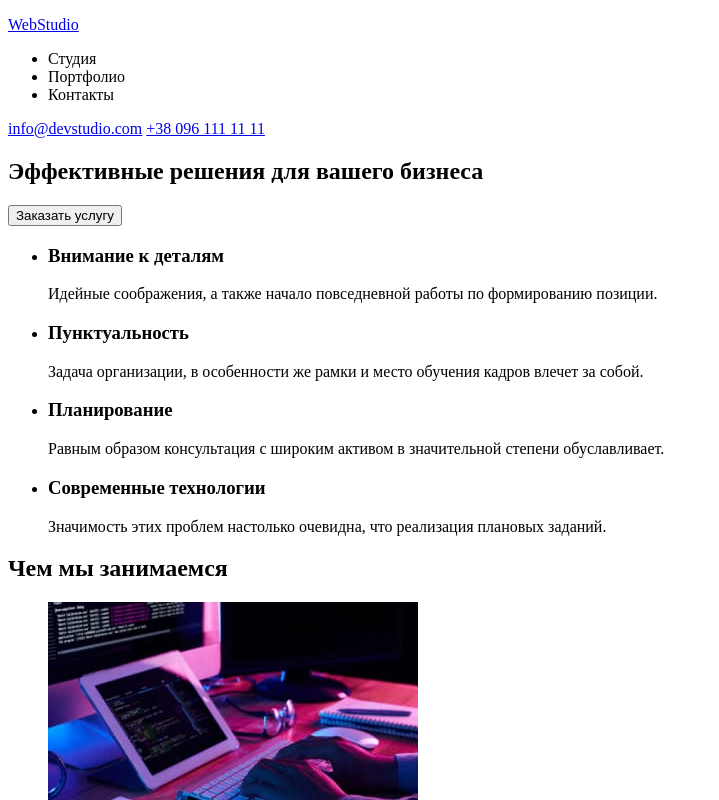
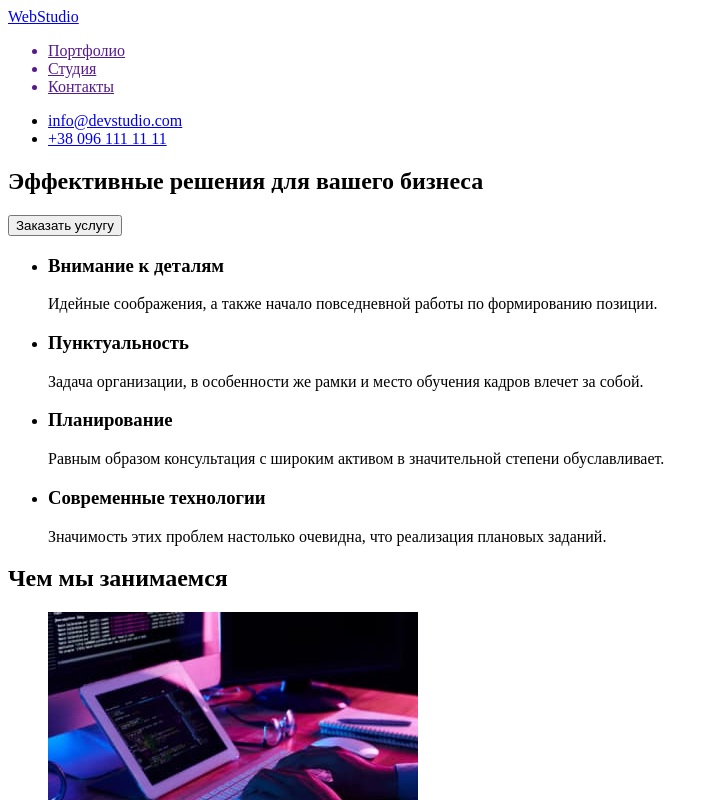
Before and after one commit to Nikita-Komarnitskiy/goit-markup-hw-01, a plain HTML site: page index.html in a window 1280 px wide. Shown: the top 800 px of the page, without its empty margins (0-719 px from the left). Drawn offline with Linux system fonts and the light colour scheme.

Commit message:
Учтены замечания

```diff
--- a/index.html
+++ b/index.html
@@ -11,15 +11,17 @@
 <body>
 <header>
 	<nav>
-	<a href="index.html"><p lang="en">WebStudio</p></a>
+	<a href="index.html" lang="en">WebStudio</a>
 	<ul>
-		<li>Студия</li>
-		<li>Портфолио</li>
-		<li>Контакты</li>
+		<a href=""><li>Портфолио</li></a>
+		<a href=""><li>Студия</li></a>
+		<a href=""><li>Контакты</li></a>
 	</ul>
 	</nav>
-	<a href="mailto:info@devstudio.com">info@devstudio.com</a>
-	<a href="tel:+380961111111">+38 096 111 11 11</a>
+	<ul>
+	<li><a href="mailto:info@devstudio.com">info@devstudio.com</a></li>
+	<li><a href="tel:+380961111111">+38 096 111 11 11</a></li>
+	</ul>
 </header>
 <main>
 	<!--Герой-->
@@ -69,29 +71,29 @@
 		<ul>
 			<li>
 				<img src="images/img(1)(1).jpg" alt="Игорь Демьяненко" width="270" height="260">
-				<h4>Игорь Демьяненко</h4>
+				<h3>Игорь Демьяненко</h3>
 				<p lang="en">Product Designer</p>
 			</li>
 			<li>
 				<img src="images/img(2)(1).jpg" alt="Ольга Репина" width="270" height="260">
-				<h4>Ольга Репина</h4>
+				<h3>Ольга Репина</h3>
 				<p lang="en">Frontend Developer</p>
 			</li>
 			<li>
 				<img src="images/img(3)(1).jpg" alt="Николай Тарасов" width="270" height="260">
-				<h4>Николай Тарасов</h4>
+				<h3>Николай Тарасов</h3>
 				<p lang="en">Marketing</p>
 			</li>
 			<li>
 				<img src="images/img(4).jpg" alt="Михаил Ермаков" width="270" height="260">
-				<h4>Михаил Ермаков</h4>
+				<h3>Михаил Ермаков</h3>
 				<p lang="en">UI Designer</p>
 			</li>
 		</ul>
 	</section>
 </main>
 <footer>
-	<a href="index.html"><p lang="en">WebStudio</p></a>
+	<a href="index.html" lang="en">WebStudio</a>
 	<address>
 		г. Киев, пр-т Леси Украинки, 26 <br>
 		<a href="mailto:info@example.com">info@example.com</a>  <br>
```
